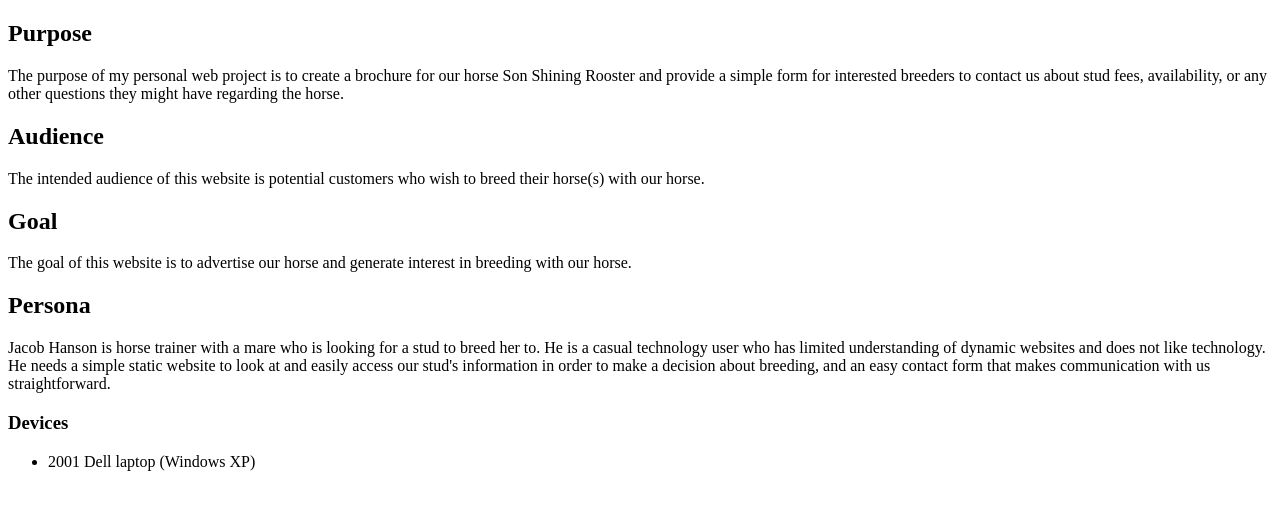
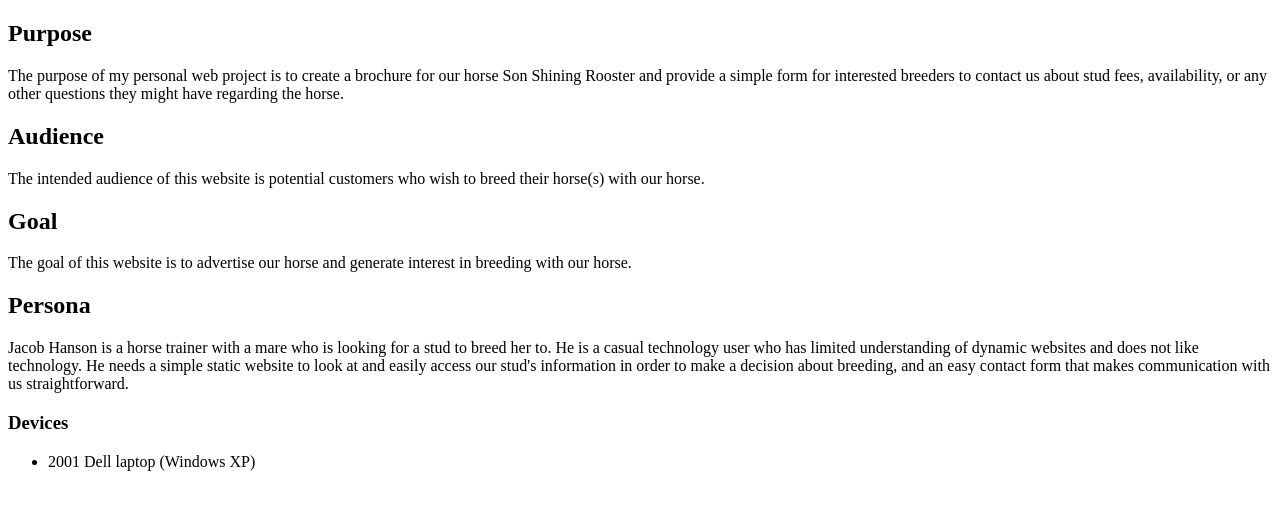
Before and after one commit to emilysw72/personal-web-project, a plain HTML site: page public_html/documentation/milestone-1.html in a window 1280 px wide. Drawn offline with Linux system fonts and the light colour scheme.

Commit message:
Typo fix.

```diff
--- a/public_html/documentation/milestone-1.html
+++ b/public_html/documentation/milestone-1.html
@@ -22,7 +22,7 @@
 </div>
 <div>
     <h2>Persona</h2>
-    <p>Jacob Hanson is horse trainer with a mare who is looking for a stud to breed her to.
+    <p>Jacob Hanson is a horse trainer with a mare who is looking for a stud to breed her to.
      He is a casual technology user who has limited understanding of dynamic websites and does not
      like technology. He needs a simple static website to look at and easily access our stud's
      information in order to make a decision about breeding, and an easy contact form that makes
```
